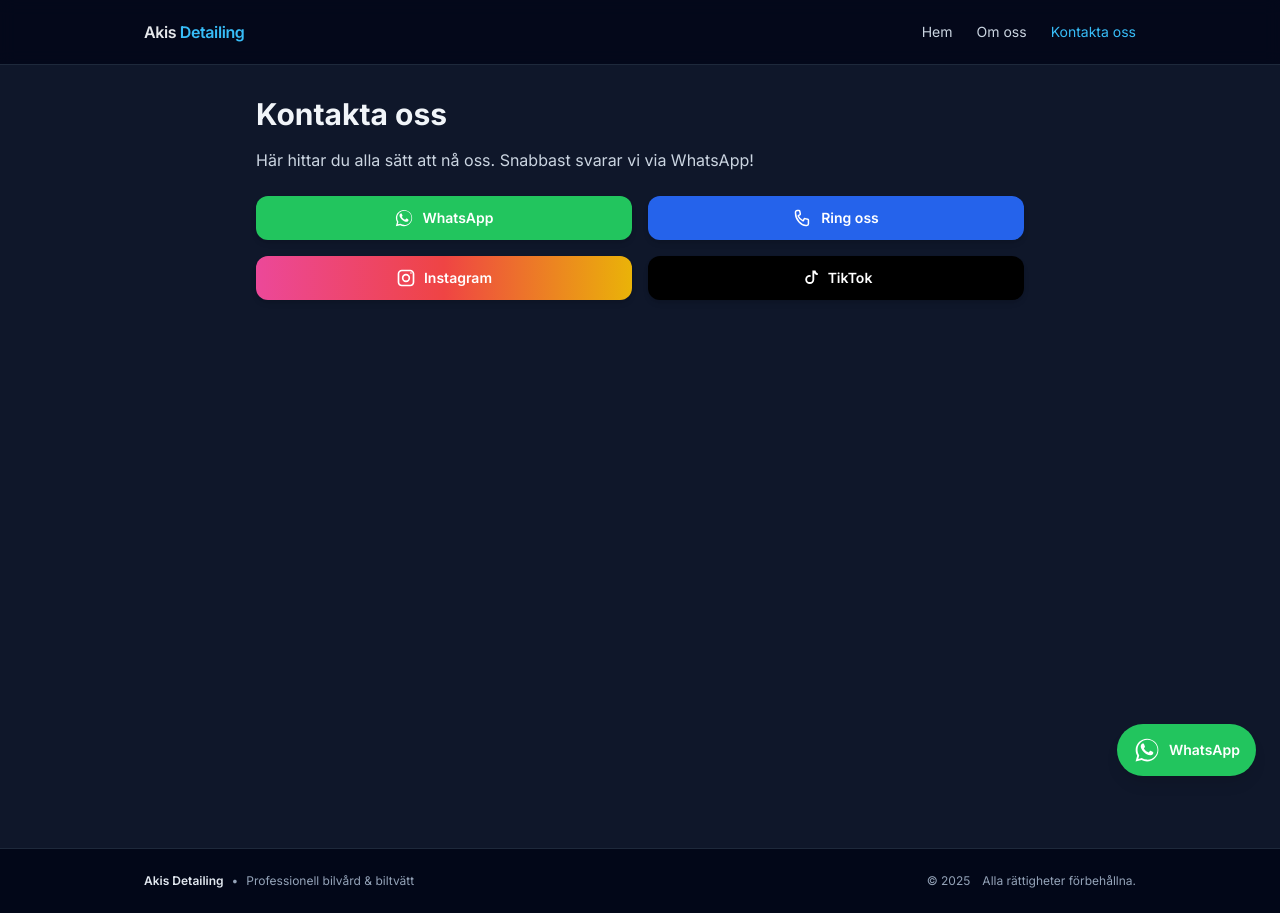
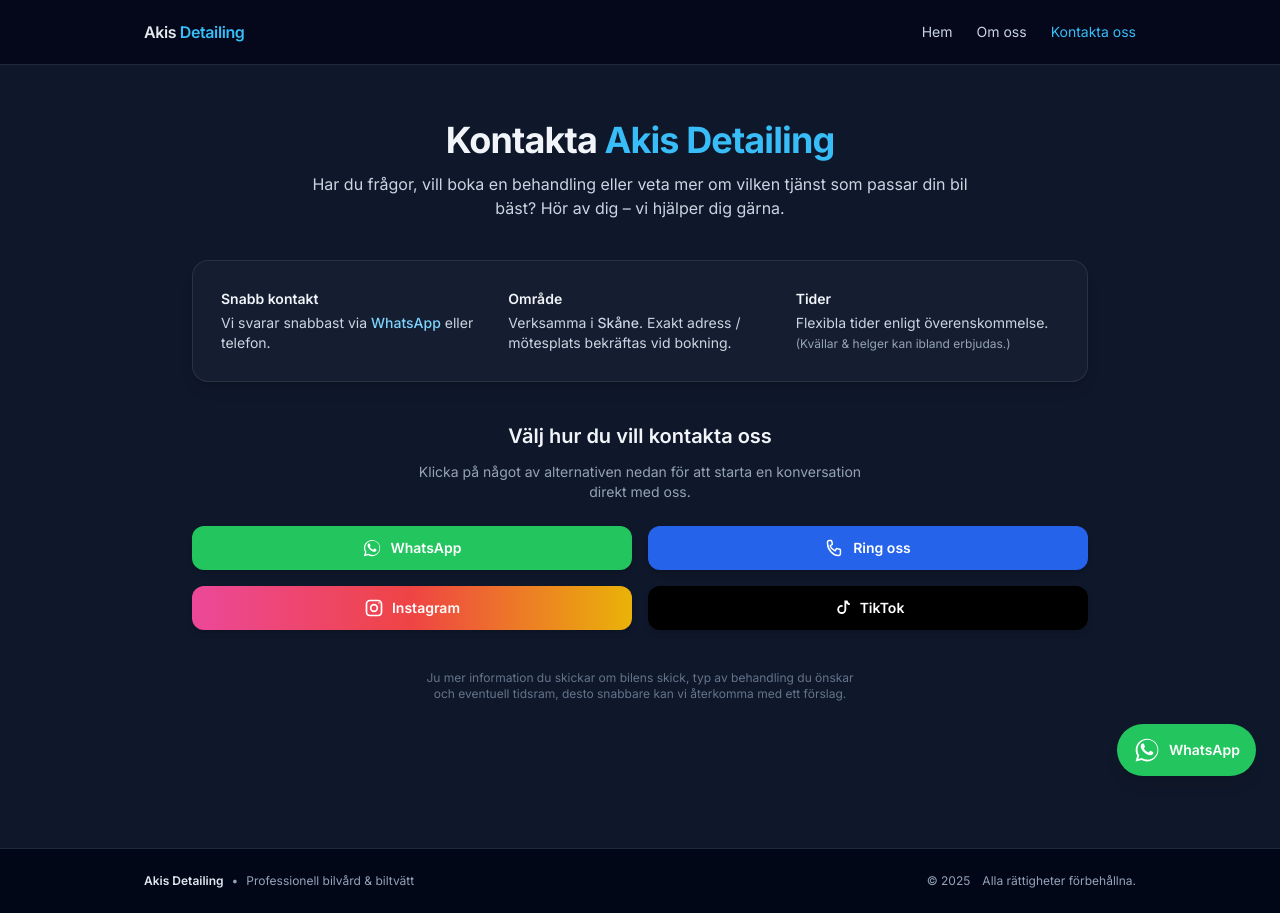
Before and after one commit to AliDevEng/akis-detailing, a React (Create React App) app in the folder frontend/: page / in a window 1280 px wide. Both pictures are taken after a click on the button "Kontakta oss". Built offline with nearby package versions, Linux system fonts and the light colour scheme.

Commit message:
Contact-page is updated to better version

```diff
--- a/frontend/src/pages/Contact.jsx
+++ b/frontend/src/pages/Contact.jsx
@@ -1,15 +1,93 @@
 import ContactButtons from "../components/ContactButtons";
-
+import FadeInWhenVisible from "../components/FadeInWhenVisible";
 
 function Contact() {
   return (
-    <div className="min-h-screen bg-slate-900 text-slate-100 pt-24 px-4">
-      <div className="max-w-3xl mx-auto">
-        <h1 className="text-3xl font-bold mb-4">Kontakta oss</h1>
-        <p className="text-slate-300 mb-3">
-          Här hittar du alla sätt att nå oss. Snabbast svarar vi via WhatsApp!
-        </p>
-        <ContactButtons />
+    <div
+      id="contact"
+      className="min-h-screen bg-slate-900 text-slate-100 pt-24 px-4 pb-20"
+    >
+      <div className="max-w-4xl mx-auto space-y-10">
+        {/* INTRO */}
+        <FadeInWhenVisible>
+          <section className="text-center space-y-3">
+            <h1 className="text-3xl md:text-4xl font-bold tracking-tight">
+              Kontakta <span className="text-sky-400">Akis Detailing</span>
+            </h1>
+            <p className="text-slate-300 text-sm md:text-base max-w-2xl mx-auto">
+              Har du frågor, vill boka en behandling eller veta mer om vilken
+              tjänst som passar din bil bäst? Hör av dig – vi hjälper dig gärna.
+            </p>
+          </section>
+        </FadeInWhenVisible>
+
+        {/* INFO-KORT */}
+        <FadeInWhenVisible delay={80}>
+          <section className="bg-slate-800/40 rounded-2xl border border-slate-700/60 p-6 md:p-7 shadow-lg">
+            <div className="grid grid-cols-1 md:grid-cols-3 gap-6 text-sm">
+              {/* TELEFON/WHATSAPP */}
+              <div>
+                <h2 className="text-sm font-semibold text-slate-100 mb-1">
+                  Snabb kontakt
+                </h2>
+                <p className="text-slate-300">
+                  Vi svarar snabbast via{" "}
+                  <span className="text-sky-300 font-medium">WhatsApp</span> eller
+                  telefon.
+                </p>
+              </div>
+
+              {/* PLATS */}
+              <div>
+                <h2 className="text-sm font-semibold text-slate-100 mb-1">
+                  Område
+                </h2>
+                <p className="text-slate-300">
+                  Verksamma i <span className="font-medium">Skåne</span>. Exakt
+                  adress / mötesplats bekräftas vid bokning.
+                </p>
+              </div>
+
+              {/* TIDER */}
+              <div>
+                <h2 className="text-sm font-semibold text-slate-100 mb-1">
+                  Tider
+                </h2>
+                <p className="text-slate-300">
+                  Flexibla tider enligt överenskommelse.
+                  <br />
+                  <span className="text-slate-400 text-xs">
+                    (Kvällar & helger kan ibland erbjudas.)
+                  </span>
+                </p>
+              </div>
+            </div>
+          </section>
+        </FadeInWhenVisible>
+
+        {/* KONTAKTKNAPPAR */}
+        <FadeInWhenVisible delay={140}>
+          <section className="text-center">
+            <h2 className="text-xl font-semibold mb-3">Välj hur du vill kontakta oss</h2>
+            <p className="text-slate-400 text-sm max-w-md mx-auto mb-4">
+              Klicka på något av alternativen nedan för att starta en konversation
+              direkt med oss.
+            </p>
+
+            <ContactButtons />
+          </section>
+        </FadeInWhenVisible>
+
+        {/* LITEN “EXTRA INFO” */}
+        <FadeInWhenVisible delay={200}>
+          <section className="text-center text-xs text-slate-500 max-w-md mx-auto">
+            <p>
+              Ju mer information du skickar om bilens skick, typ av behandling du
+              önskar och eventuell tidsram, desto snabbare kan vi återkomma med ett
+              förslag.
+            </p>
+          </section>
+        </FadeInWhenVisible>
       </div>
     </div>
   );
```
